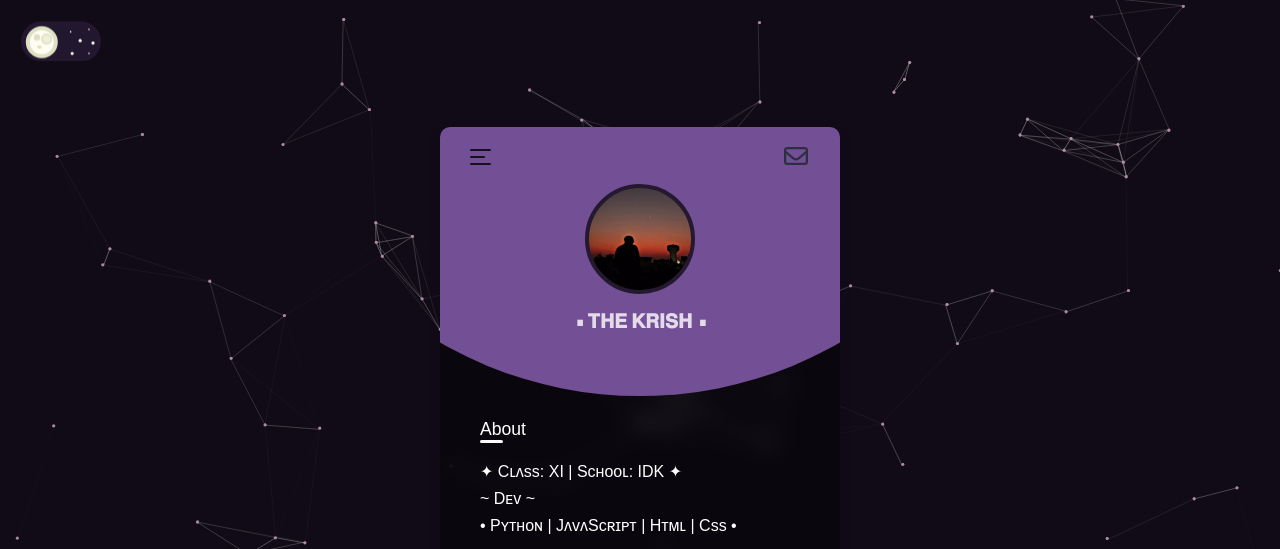
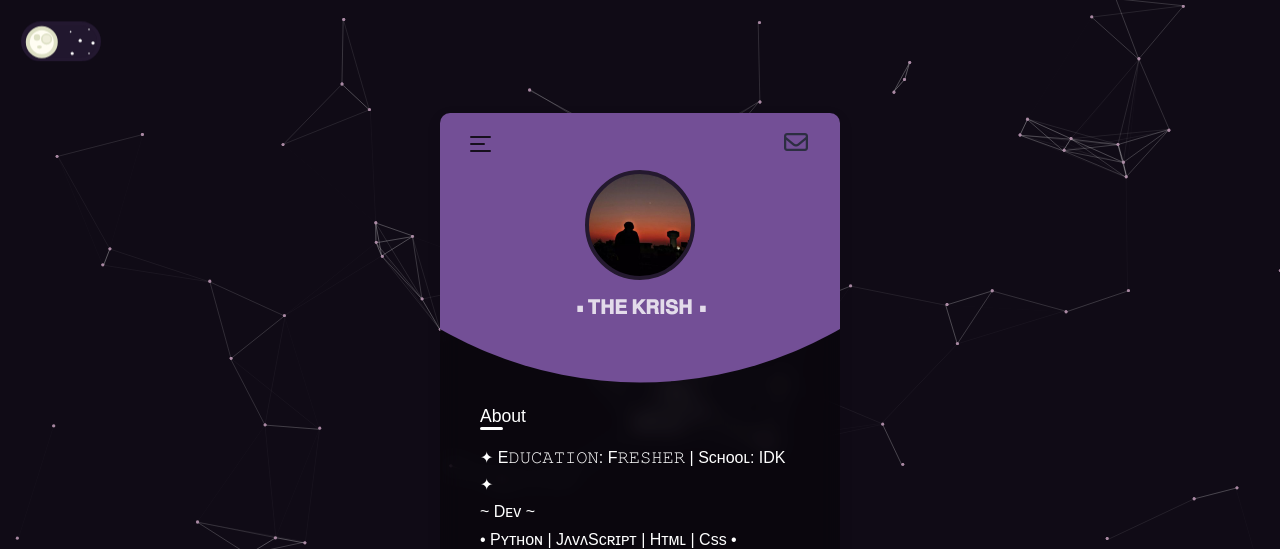
Before and after one commit to Thekrish01/Thekrish__01, a plain HTML site: page index.html in a window 1280 px wide. Shown: the top 549 px of the page. Drawn offline with Linux system fonts and the light colour scheme.

Commit message:
Update index.html

```diff
--- a/index.html
+++ b/index.html
@@ -1920,7 +1920,7 @@ var pJS = function (e, a) {
                     <div class="left">
                          <div class="about-container">
                               <h3 class="title">About</h3>
-                              <p class="text">✦ Cʟᴧss: XI | Sᴄʜᴏᴏʟ: IDK ✦</p>
+                              <p class="text">✦ E𝙳𝚄𝙲𝙰𝚃𝙸𝙾𝙽: F𝚁𝙴𝚂𝙷𝙴𝚁 | Sᴄʜᴏᴏʟ: IDK ✦</p>
                               <p class="text">~ Dᴇᴠ ~</p>
                               <p class="text">• Pʏᴛʜᴏɴ | JᴧᴠᴧSᴄʀɪᴘᴛ | Hᴛᴍʟ | Css •</p>
                          </div>
```
